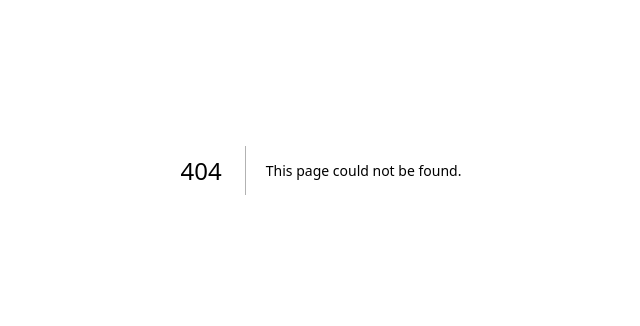
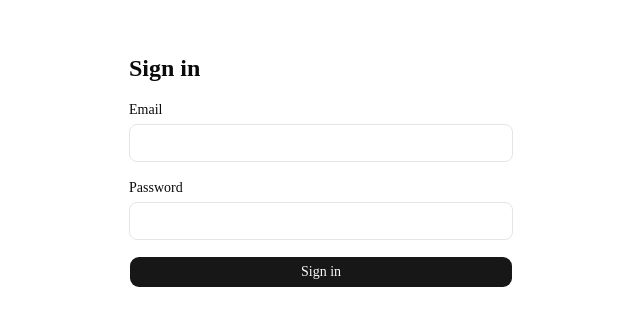
Before and after one commit to ASSONDJI/bookly, a Next.js app: page /sign-in in a window 1280 px wide. Before the commit this address had no page. Shown: the part 230-556 px from the top of the page, without its empty margins (319-959 px from the left). Built offline with nearby package versions, Linux system fonts and the light colour scheme.

Commit message:
feat: add sign-in and sign-out actions

```diff
--- a/src/app/(auth)/actions.ts
+++ b/src/app/(auth)/actions.ts
@@ -30,3 +30,24 @@ export async function signUp(formData: FormData) {
 
   redirect("/dashboard");
 }
+
+
+export async function signIn(formData: FormData) {
+  const email = formData.get("email") as string;
+  const password = formData.get("password") as string;
+  const supabase = await createClient();
+
+  const { error } = await supabase.auth.signInWithPassword({ email, password });
+
+  if (error) {
+    redirect("/sign-in?error=" + encodeURIComponent(error.message));
+  }
+
+  redirect("/dashboard");
+}
+
+export async function signOut() {
+  const supabase = await createClient();
+  await supabase.auth.signOut();
+  redirect("/sign-in");
+}
--- /dev/null
+++ b/src/app/(auth)/sign-in/page.tsx
@@ -0,0 +1,48 @@
+import { signIn } from "../actions";
+import { Button } from "@/components/ui/button";
+
+export default async function SignInPage({
+  searchParams,
+}: {
+  searchParams: Promise<{ error?: string }>;
+}) {
+  const { error } = await searchParams;
+
+  return (
+    <main className="flex min-h-screen items-center justify-center">
+      <form action={signIn} className="flex w-full max-w-sm flex-col gap-4">
+        <h1 className="text-2xl font-bold">Sign in</h1>
+
+        {error && <p className="text-sm text-destructive">{error}</p>}
+
+        <div className="flex flex-col gap-1">
+          <label htmlFor="email" className="text-sm font-medium">
+            Email
+          </label>
+          <input
+            id="email"
+            name="email"
+            type="email"
+            required
+            className="rounded-md border border-input bg-background px-3 py-2 text-sm"
+          />
+        </div>
+
+        <div className="flex flex-col gap-1">
+          <label htmlFor="password" className="text-sm font-medium">
+            Password
+          </label>
+          <input
+            id="password"
+            name="password"
+            type="password"
+            required
+            className="rounded-md border border-input bg-background px-3 py-2 text-sm"
+          />
+        </div>
+
+        <Button type="submit">Sign in</Button>
+      </form>
+    </main>
+  );
+}
```
